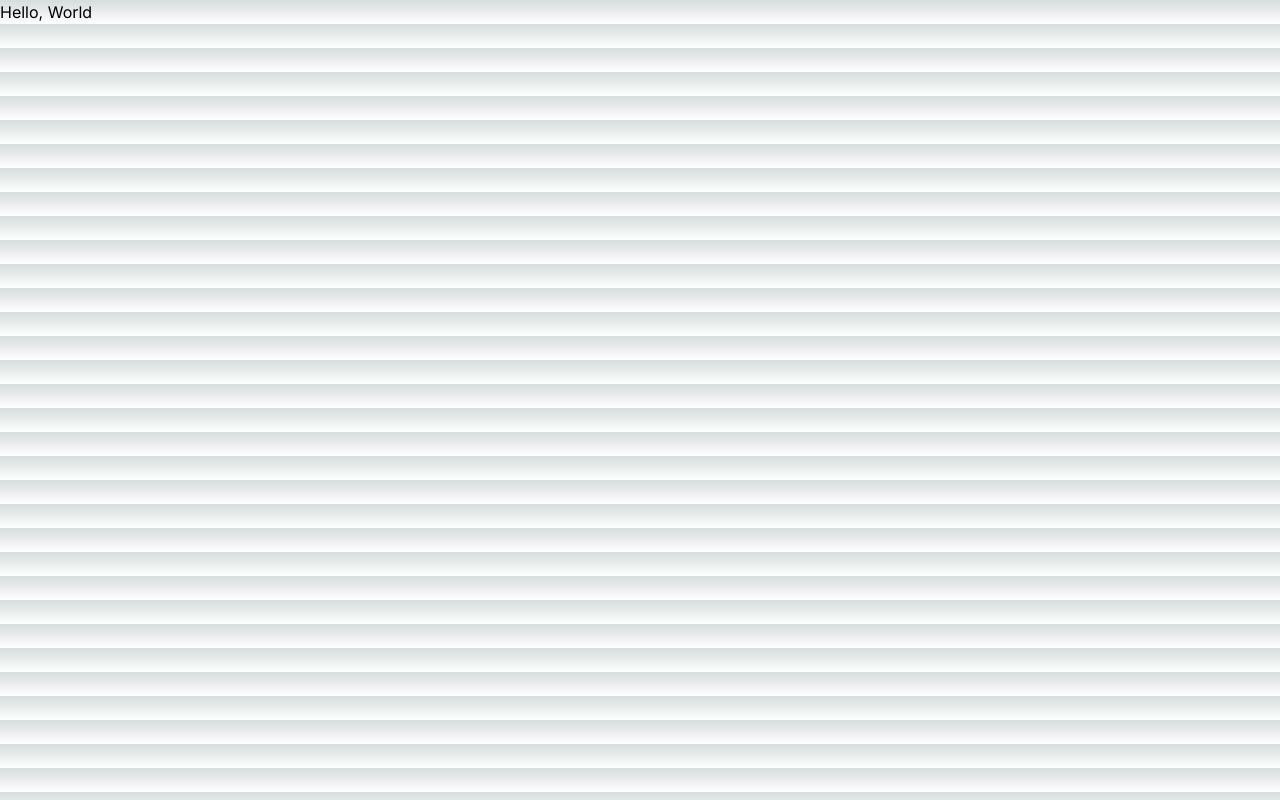
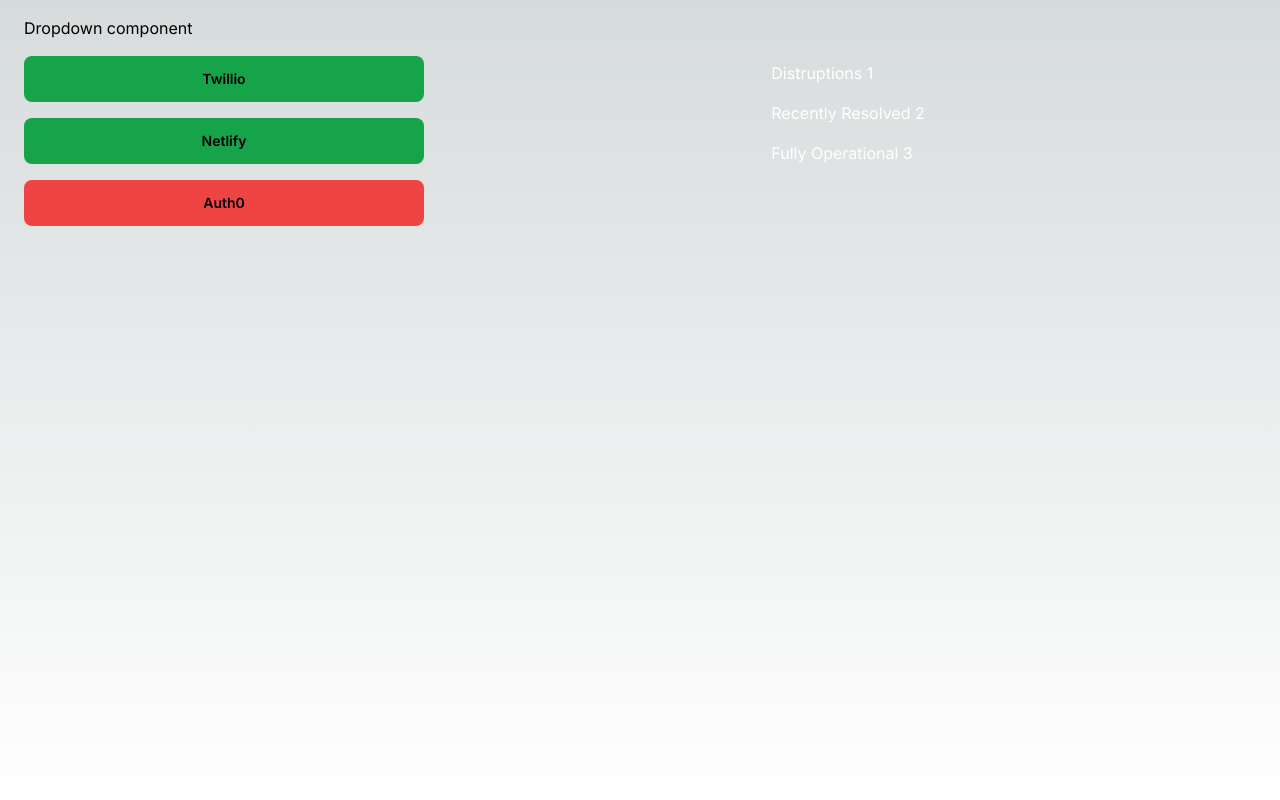
Before and after one commit to sprintstars/hummingbird, a Next.js app: page / in a window 1280 px wide. Built offline with nearby package versions, Linux system fonts and the light colour scheme.

Commit message:
ui layout grid

```diff
--- a/src/app/page.tsx
+++ b/src/app/page.tsx
@@ -1,3 +1,38 @@
 export default function Home() {
-  return <div>Hello, World</div>;
+	return (
+		<div>
+			<div className="lg: container mx-auto h-screen max-w-8xl sm:px-6 pt-4">
+				<div className="grid grid-cols-3 gap-4">
+					<div className="grid grid-cols-1 gap-4">
+						<div>Dropdown component</div>
+						<div className="">
+							<button
+								type="button"
+								className="mb-4 inline-flex w-full items-center justify-center gap-x-2 rounded-lg border border-transparent bg-green-600 px-4 py-3 text-sm font-semibold text-black disabled:opacity-50"
+							>
+								Twillio
+							</button>
+							<button
+								type="button"
+								className="mb-4 inline-flex w-full items-center justify-center gap-x-2 rounded-lg border border-transparent bg-green-600 px-4 py-3 text-sm font-semibold text-black disabled:opacity-50"
+							>
+								Netlify
+							</button>
+							<button
+								type="button"
+								className="inline-flex w-full items-center justify-center gap-x-2 rounded-lg border border-transparent bg-red-500 px-4 py-3 text-sm font-semibold text-black disabled:opacity-50"
+							>
+								Auth0
+							</button>
+						</div>
+					</div>
+					<div className="... col-span-2 m-auto text-white">
+						<div className="mb-4">Distruptions 1</div>
+						<div className="mb-4">Recently Resolved 2</div>
+						<div className="mb-4">Fully Operational 3</div>
+					</div>
+				</div>
+			</div>
+		</div>
+	);
 }
```
